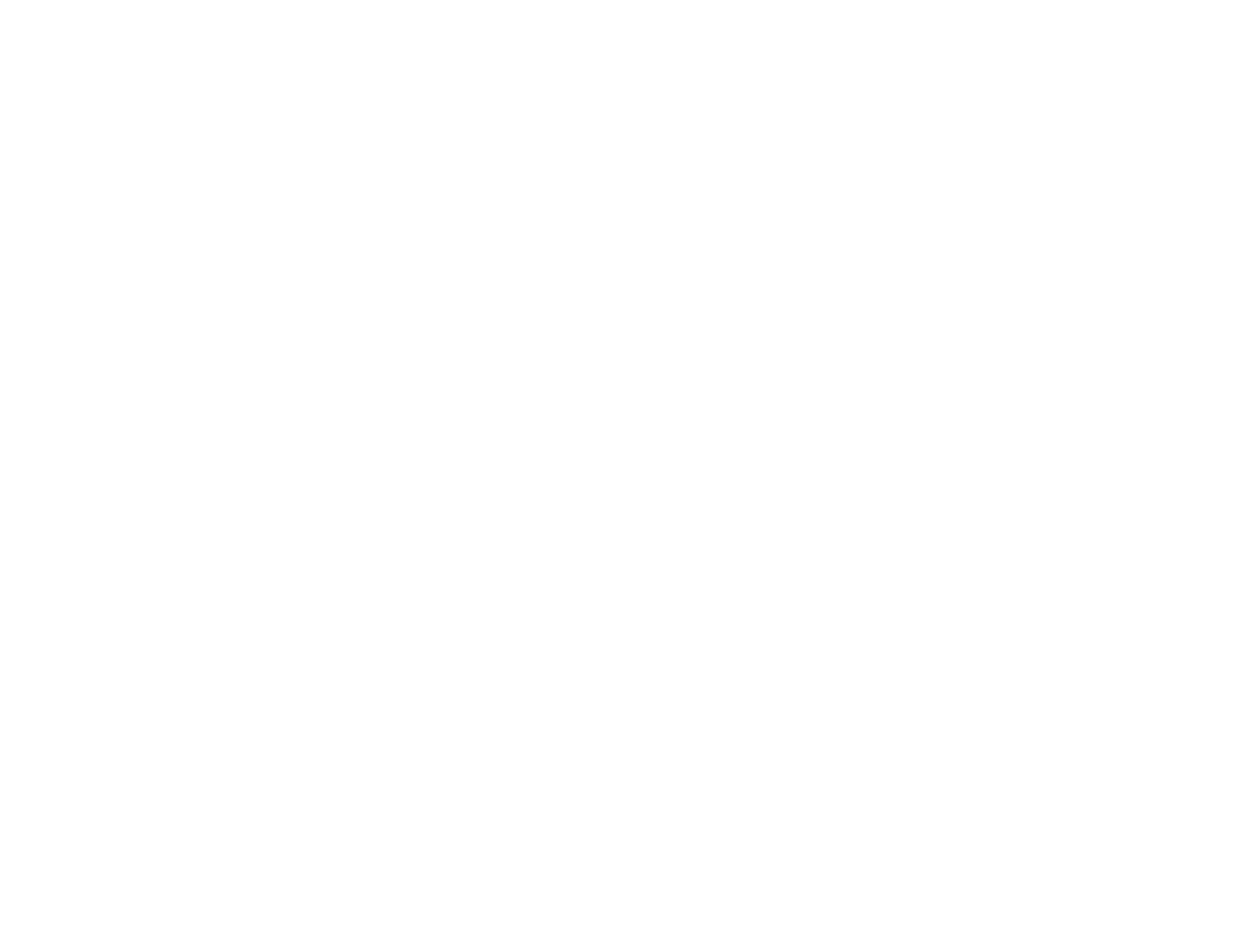
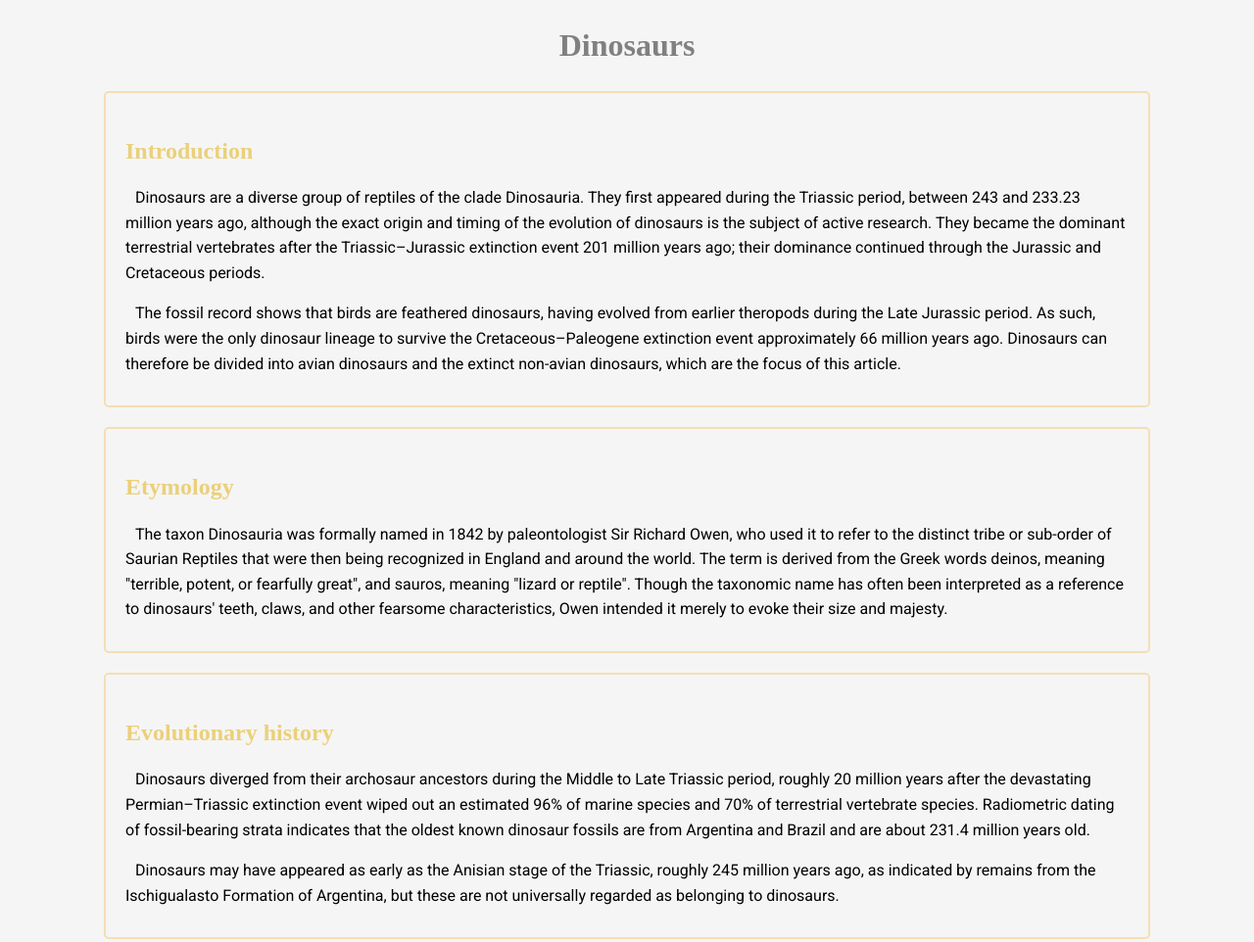
Before and after one commit to Faithfuloscar/COMP01B.LectureActivity4-2, a plain HTML site: page index.html in a window 1280 px wide. Shown: the whole page at 98% size. Before the commit the page ends 800 px from the top, so only its background shows below. Drawn offline with Linux system fonts and the light colour scheme.

Commit message:
completed

```diff
--- a/index.html
+++ b/index.html
@@ -4,8 +4,43 @@
     <meta charset="UTF-8">
     <meta name="viewport" content="width=device-width, initial-scale=1.0">
     <title>Dinosaurs</title>
+    <link rel="preconnect" href="https://fonts.googleapis.com">
+    <link rel="preconnect" href="https://fonts.gstatic.com" crossorigin>
+    <link href="https://fonts.googleapis.com/css2?family=Roboto:wght@400;700family=Merriweather:wght@300;400&display=swap" rel="stylesheet">
+    <link rel="stylesheet" href="main.css">
 </head>
 <body>
+    <h1>Dinosaurs</h1>
 
+    <div class="section">
+        <h2>Introduction</h2>
+        <p>Dinosaurs are a diverse group of reptiles of the clade Dinosauria. They first appeared during the Triassic period, between 243 and 233.23 million years ago, although the exact origin
+             and timing of the evolution of dinosaurs is the subject of active research. They became the dominant terrestrial vertebrates after the Triassic–Jurassic
+            extinction event 201 million years ago; their dominance continued through the Jurassic and Cretaceous periods.
+        </p>
+        <p>The fossil record shows that birds are feathered dinosaurs, having evolved from earlier theropods during the Late Jurassic period. As such, birds were the only dinosaur
+             lineage to survive the Cretaceous–Paleogene extinction event approximately 66 million years ago. Dinosaurs can therefore be divided into avian dinosaurs and the extinct non-avian
+              dinosaurs, which are the focus of this article.
+        </p>
+    </div>
+
+    <div class="section">
+        <h2>Etymology</h2>
+        <p>The taxon Dinosauria was formally named in 1842 by paleontologist Sir Richard Owen, who used it to refer to the distinct tribe or sub-order of Saurian Reptiles that were then being
+            recognized in England and around the world. The term is derived from the Greek words deinos, meaning "terrible, potent, or fearfully great", and sauros,
+            meaning "lizard or reptile". Though the taxonomic name has often been interpreted as a reference to dinosaurs' teeth, claws, and other fearsome characteristics, Owen intended it merely to evoke their size and majesty.
+        </p>
+    </div>
+
+    <div class="section">
+        <h2>Evolutionary history</h2>
+        <p>Dinosaurs diverged from their archosaur ancestors during the Middle to Late Triassic period, roughly 20 million years after the devastating Permian–Triassic extinction event wiped out an estimated 96% of marine species
+             and 70% of terrestrial vertebrate species. Radiometric dating of fossil-bearing strata indicates that the oldest known dinosaur fossils are from Argentina and Brazil and are about 231.4 million years old.
+        </p>
+        <p>Dinosaurs may have appeared as early as the Anisian stage of the Triassic, roughly 245 million years ago, as indicated by remains from the Ischigualasto Formation of Argentina, but these are not universally regarded as
+            belonging to dinosaurs.
+        </p>
+
+    </div>
 </body>
 </html>
--- a/main.css
+++ b/main.css
@@ -0,0 +1,39 @@
+body{
+    font-family: 'Roboto', sans-serif;
+    line-height: 1.6;
+    color: black;
+    margin: 0;
+    padding: 0;
+    background-color: whitesmoke;
+}
+
+h1, h2 {
+    font-family: 'Merriweather', serif;
+    font-weight: 700;
+    color: grey;
+}
+
+.section{
+    background-color: whitesmoke;
+    margin: 20px auto;
+    padding: 20px;
+    border: 2px solid wheat;
+    border-radius: 5px;
+    width: 80%;
+}
+
+h1{
+    text-align: center;
+    margin-bottom: 10px;
+}
+
+h2{
+    color: rgb(235, 208, 121);
+    margin-top: 20px;
+    margin-bottom: 10px;
+}
+
+p{
+    text-indent: 10px;
+    margin-bottom: 10px;
+}
```
Also changed, not shown: 1 other file.
